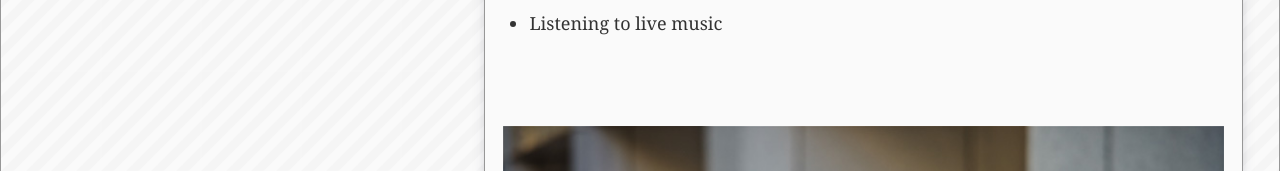
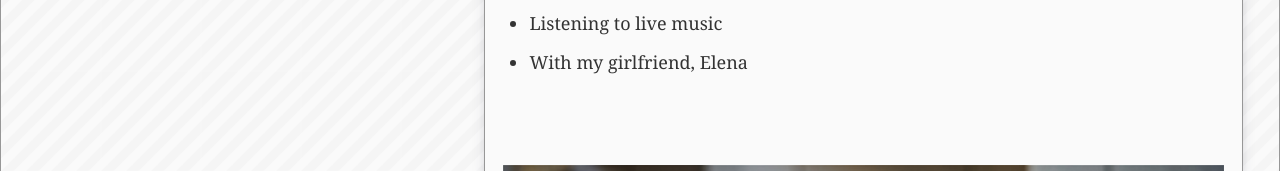
Before and after one commit to ConnorBryan/connor, a Gatsby site: page / in a window 1280 px wide. Shown: the part 629-800 px from the top of the page. Built offline with nearby package versions, Linux system fonts and the light colour scheme; Gatsby itself is replaced by a stand-in of ours.

Commit message:
Add an item to hangout spots

```diff
--- a/src/pages/index.js
+++ b/src/pages/index.js
@@ -33,6 +33,7 @@ const IndexPage = () => (
         <li>On a disc golf course</li>
         <li>On a tennis court</li>
         <li>Listening to live music</li>
+        <li>With my girlfriend, Elena</li>
       </ul>
     </section>
     <section style={{ marginTop: "5rem", textAlign: "center" }}>
```
